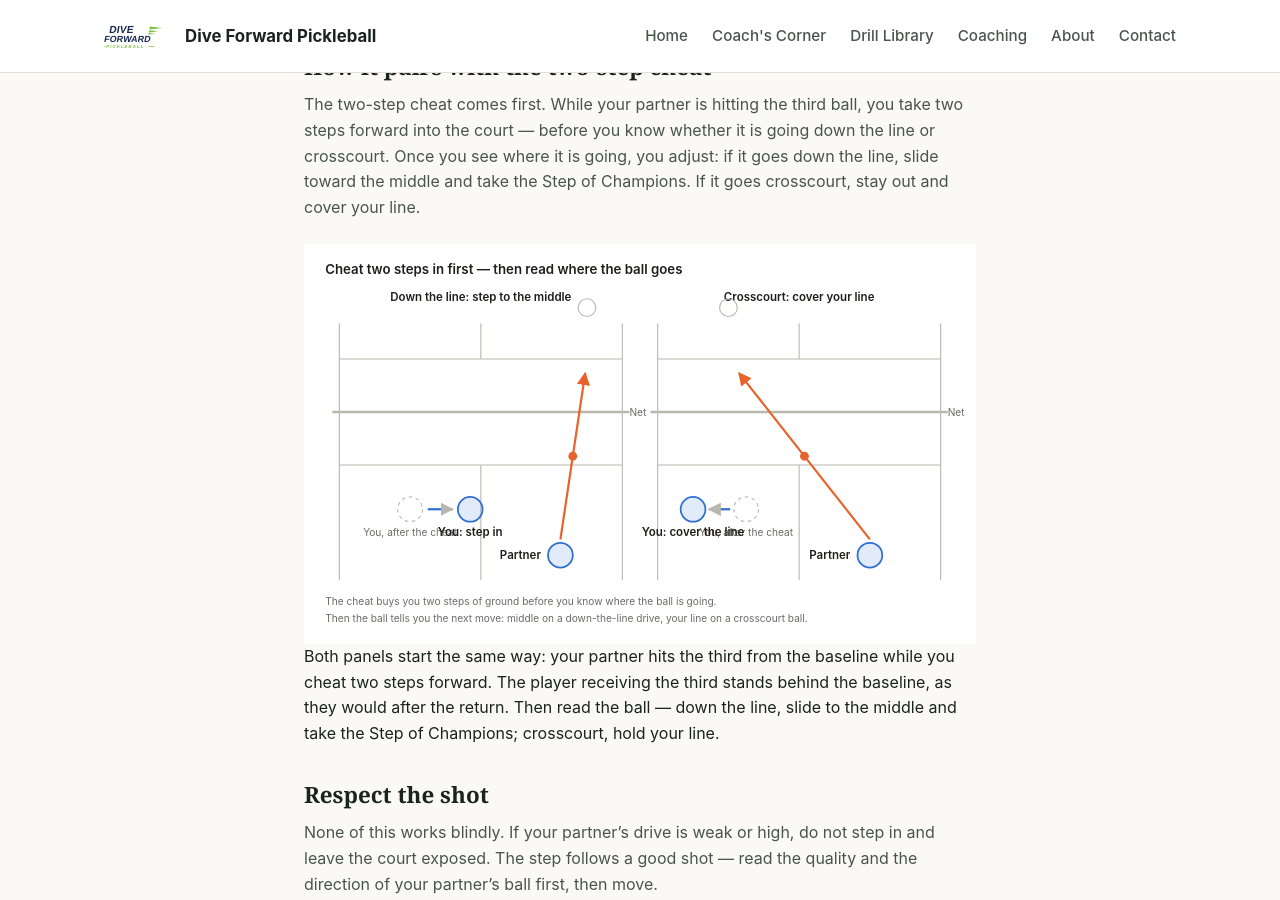
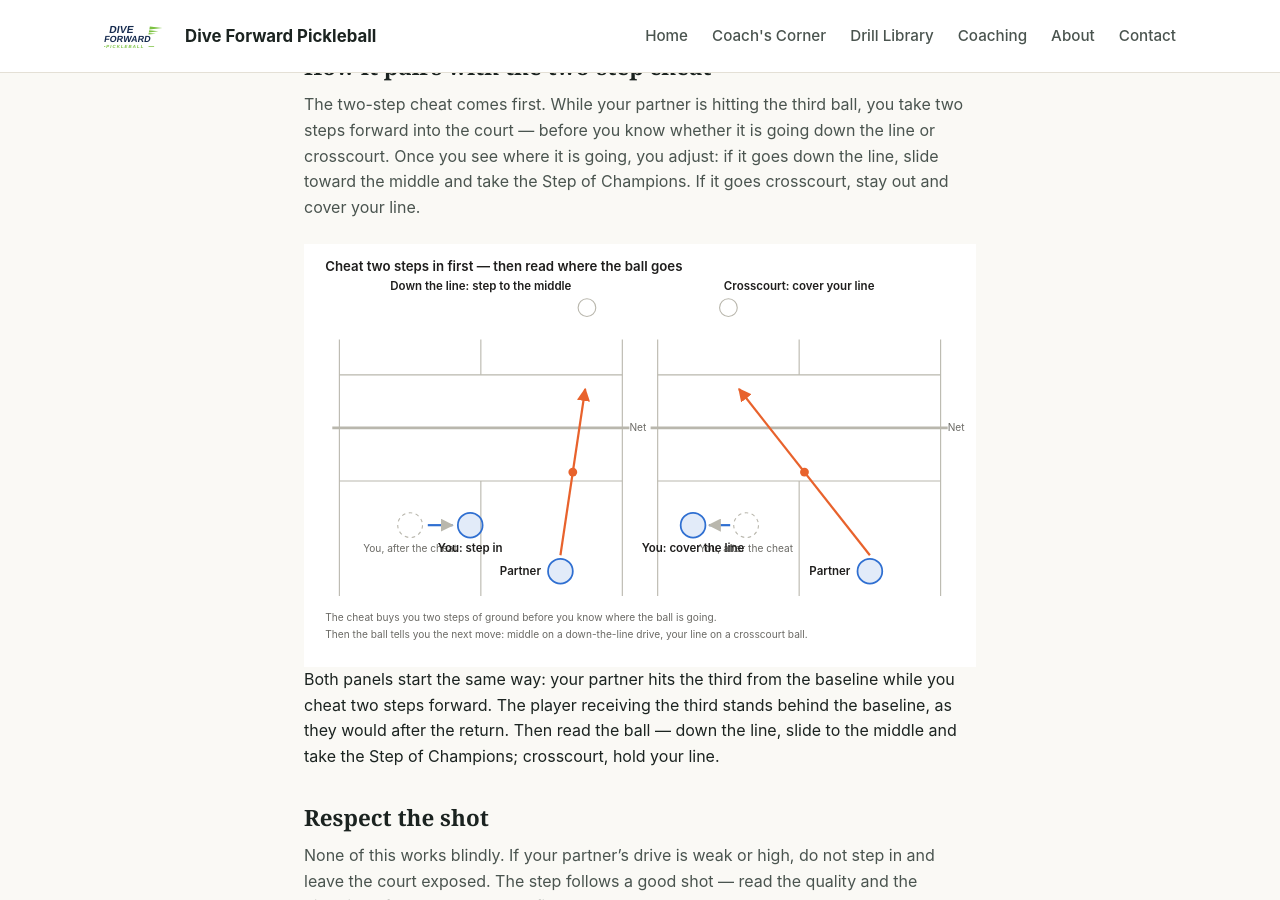
Before and after one commit to forwardpickleballorg-art/forwardpickleballorg-art.github.io, a Jekyll site: the page built from _posts/2026-11-12-step-of-champions.html, in a window 1280 px wide and 900 px high, scrolled down 939 px. Built offline with Jekyll 4.4.1, drawn with Linux system fonts in a browser that asks for light colours.

Commit message:
Move return player further behind baseline in diagram 2 on Step of Champions

```diff
--- a/_posts/2026-11-12-step-of-champions.html
+++ b/_posts/2026-11-12-step-of-champions.html
@@ -31,7 +31,7 @@
   .champions-diagram svg { width: 100%; height: auto; display: block; }
 </style>
 <div class="champions-diagram">
-<svg viewBox="0 0 760 452" role="img" aria-label="After the two-step cheat: down the line means step to the middle, crosscourt means cover your line" font-size="13">
+<svg viewBox="0 0 760 478" role="img" aria-label="After the two-step cheat: down the line means step to the middle, crosscourt means cover your line" font-size="13">
   <defs>
     <marker id="cheat-arrow" viewBox="0 0 10 10" refX="9" refY="5" markerWidth="6" markerHeight="6" orient="auto-start-reverse">
       <path d="M0 0L10 5L0 10z" fill="var(--line)"/>
@@ -40,49 +40,49 @@
       <path d="M0 0L10 5L0 10z" fill="var(--ball)"/>
     </marker>
   </defs>
-  <text x="24" y="34" font-size="15" font-weight="600" fill="var(--ink)">Cheat two steps in first &mdash; then read where the ball goes</text>
-  <text x="200" y="64" text-anchor="middle" font-size="13" font-weight="600" fill="var(--ink)">Down the line: step to the middle</text>
-  <text x="560" y="64" text-anchor="middle" font-size="13" font-weight="600" fill="var(--ink)">Crosscourt: cover your line</text>
+  <text x="24" y="30" font-size="15" font-weight="600" fill="var(--ink)">Cheat two steps in first &mdash; then read where the ball goes</text>
+  <text x="200" y="52" text-anchor="middle" font-size="13" font-weight="600" fill="var(--ink)">Down the line: step to the middle</text>
+  <text x="560" y="52" text-anchor="middle" font-size="13" font-weight="600" fill="var(--ink)">Crosscourt: cover your line</text>
   <g fill="none" stroke="var(--line)" stroke-width="1.25">
-    <line x1="40" y1="90" x2="40" y2="380"/>
-    <line x1="360" y1="90" x2="360" y2="380"/>
-    <line x1="40" y1="130" x2="360" y2="130"/>
-    <line x1="40" y1="250" x2="360" y2="250"/>
-    <line x1="200" y1="90" x2="200" y2="130"/>
-    <line x1="200" y1="250" x2="200" y2="380"/>
-    <line x1="400" y1="90" x2="400" y2="380"/>
-    <line x1="720" y1="90" x2="720" y2="380"/>
-    <line x1="400" y1="130" x2="720" y2="130"/>
-    <line x1="400" y1="250" x2="720" y2="250"/>
-    <line x1="560" y1="90" x2="560" y2="130"/>
-    <line x1="560" y1="250" x2="560" y2="380"/>
+    <line x1="40" y1="108" x2="40" y2="398"/>
+    <line x1="360" y1="108" x2="360" y2="398"/>
+    <line x1="40" y1="148" x2="360" y2="148"/>
+    <line x1="40" y1="268" x2="360" y2="268"/>
+    <line x1="200" y1="108" x2="200" y2="148"/>
+    <line x1="200" y1="268" x2="200" y2="398"/>
+    <line x1="400" y1="108" x2="400" y2="398"/>
+    <line x1="720" y1="108" x2="720" y2="398"/>
+    <line x1="400" y1="148" x2="720" y2="148"/>
+    <line x1="400" y1="268" x2="720" y2="268"/>
+    <line x1="560" y1="108" x2="560" y2="148"/>
+    <line x1="560" y1="268" x2="560" y2="398"/>
   </g>
-  <line x1="32" y1="190" x2="368" y2="190" stroke="var(--line)" stroke-width="3"/>
-  <line x1="392" y1="190" x2="728" y2="190" stroke="var(--line)" stroke-width="3"/>
-  <text x="368" y="194" font-size="11.5" fill="var(--quiet)">Net</text>
-  <text x="728" y="194" font-size="11.5" fill="var(--quiet)">Net</text>
-  <line x1="290" y1="334" x2="318" y2="146" stroke="var(--ball)" stroke-width="2.5" marker-end="url(#cheat-drive)"/>
-  <circle cx="304" cy="240" r="5" fill="var(--ball)"/>
+  <line x1="32" y1="208" x2="368" y2="208" stroke="var(--line)" stroke-width="3"/>
+  <line x1="392" y1="208" x2="728" y2="208" stroke="var(--line)" stroke-width="3"/>
+  <text x="368" y="212" font-size="11.5" fill="var(--quiet)">Net</text>
+  <text x="728" y="212" font-size="11.5" fill="var(--quiet)">Net</text>
+  <line x1="290" y1="352" x2="318" y2="164" stroke="var(--ball)" stroke-width="2.5" marker-end="url(#cheat-drive)"/>
+  <circle cx="304" cy="258" r="5" fill="var(--ball)"/>
   <circle cx="320" cy="72" r="10" fill="none" stroke="var(--line)" stroke-width="1.25"/>
-  <circle cx="290" cy="352" r="14" fill="var(--accent-fill)" stroke="var(--accent)" stroke-width="2"/>
-  <text x="268" y="356" text-anchor="end" font-weight="600" fill="var(--ink)">Partner</text>
-  <circle cx="120" cy="300" r="14" fill="none" stroke="var(--line)" stroke-width="1.25" stroke-dasharray="4 4"/>
-  <text x="120" y="330" text-anchor="middle" font-size="11.5" fill="var(--quiet)">You, after the cheat</text>
-  <path d="M140 300H168" fill="none" stroke="var(--accent)" stroke-width="2.5" marker-end="url(#cheat-arrow)"/>
-  <circle cx="188" cy="300" r="14" fill="var(--accent-fill)" stroke="var(--accent)" stroke-width="2"/>
-  <text x="188" y="330" text-anchor="middle" font-weight="600" fill="var(--ink)">You: step in</text>
-  <line x1="640" y1="334" x2="492" y2="146" stroke="var(--ball)" stroke-width="2.5" marker-end="url(#cheat-drive)"/>
-  <circle cx="566" cy="240" r="5" fill="var(--ball)"/>
+  <circle cx="290" cy="370" r="14" fill="var(--accent-fill)" stroke="var(--accent)" stroke-width="2"/>
+  <text x="268" y="374" text-anchor="end" font-weight="600" fill="var(--ink)">Partner</text>
+  <circle cx="120" cy="318" r="14" fill="none" stroke="var(--line)" stroke-width="1.25" stroke-dasharray="4 4"/>
+  <text x="120" y="348" text-anchor="middle" font-size="11.5" fill="var(--quiet)">You, after the cheat</text>
+  <path d="M140 318H168" fill="none" stroke="var(--accent)" stroke-width="2.5" marker-end="url(#cheat-arrow)"/>
+  <circle cx="188" cy="318" r="14" fill="var(--accent-fill)" stroke="var(--accent)" stroke-width="2"/>
+  <text x="188" y="348" text-anchor="middle" font-weight="600" fill="var(--ink)">You: step in</text>
+  <line x1="640" y1="352" x2="492" y2="164" stroke="var(--ball)" stroke-width="2.5" marker-end="url(#cheat-drive)"/>
+  <circle cx="566" cy="258" r="5" fill="var(--ball)"/>
   <circle cx="480" cy="72" r="10" fill="none" stroke="var(--line)" stroke-width="1.25"/>
-  <circle cx="640" cy="352" r="14" fill="var(--accent-fill)" stroke="var(--accent)" stroke-width="2"/>
-  <text x="618" y="356" text-anchor="end" font-weight="600" fill="var(--ink)">Partner</text>
-  <circle cx="500" cy="300" r="14" fill="none" stroke="var(--line)" stroke-width="1.25" stroke-dasharray="4 4"/>
-  <text x="500" y="330" text-anchor="middle" font-size="11.5" fill="var(--quiet)">You, after the cheat</text>
-  <path d="M482 300H458" fill="none" stroke="var(--accent)" stroke-width="2.5" marker-end="url(#cheat-arrow)"/>
-  <circle cx="440" cy="300" r="14" fill="var(--accent-fill)" stroke="var(--accent)" stroke-width="2"/>
-  <text x="440" y="330" text-anchor="middle" font-weight="600" fill="var(--ink)">You: cover the line</text>
-  <text x="24" y="408" font-size="11.5" fill="var(--quiet)">The cheat buys you two steps of ground before you know where the ball is going.</text>
-  <text x="24" y="428" font-size="11.5" fill="var(--quiet)">Then the ball tells you the next move: middle on a down-the-line drive, your line on a crosscourt ball.</text>
+  <circle cx="640" cy="370" r="14" fill="var(--accent-fill)" stroke="var(--accent)" stroke-width="2"/>
+  <text x="618" y="374" text-anchor="end" font-weight="600" fill="var(--ink)">Partner</text>
+  <circle cx="500" cy="318" r="14" fill="none" stroke="var(--line)" stroke-width="1.25" stroke-dasharray="4 4"/>
+  <text x="500" y="348" text-anchor="middle" font-size="11.5" fill="var(--quiet)">You, after the cheat</text>
+  <path d="M482 318H458" fill="none" stroke="var(--accent)" stroke-width="2.5" marker-end="url(#cheat-arrow)"/>
+  <circle cx="440" cy="318" r="14" fill="var(--accent-fill)" stroke="var(--accent)" stroke-width="2"/>
+  <text x="440" y="348" text-anchor="middle" font-weight="600" fill="var(--ink)">You: cover the line</text>
+  <text x="24" y="426" font-size="11.5" fill="var(--quiet)">The cheat buys you two steps of ground before you know where the ball is going.</text>
+  <text x="24" y="446" font-size="11.5" fill="var(--quiet)">Then the ball tells you the next move: middle on a down-the-line drive, your line on a crosscourt ball.</text>
 </svg>
 </div>
 <figcaption>Both panels start the same way: your partner hits the third from the baseline while you cheat two steps forward. The player receiving the third stands behind the baseline, as they would after the return. Then read the ball &mdash; down the line, slide to the middle and take the Step of Champions; crosscourt, hold your line.</figcaption>
```
